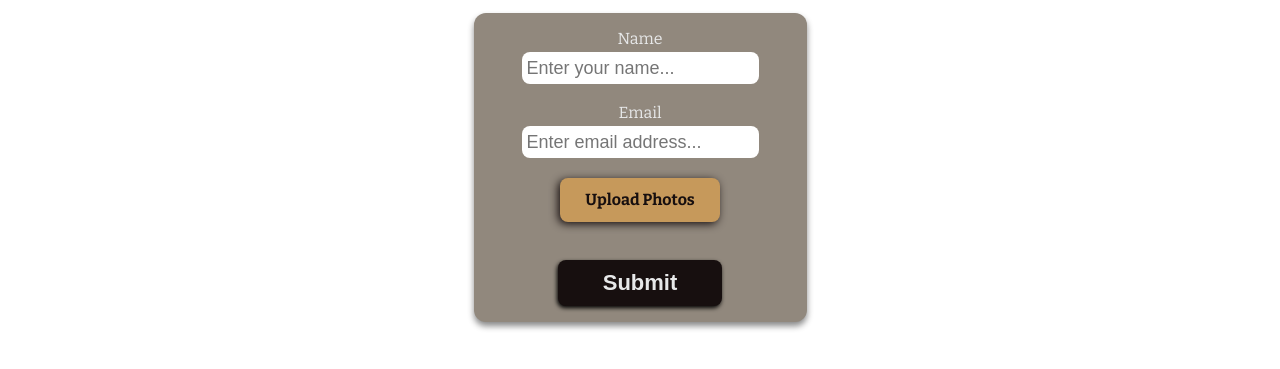
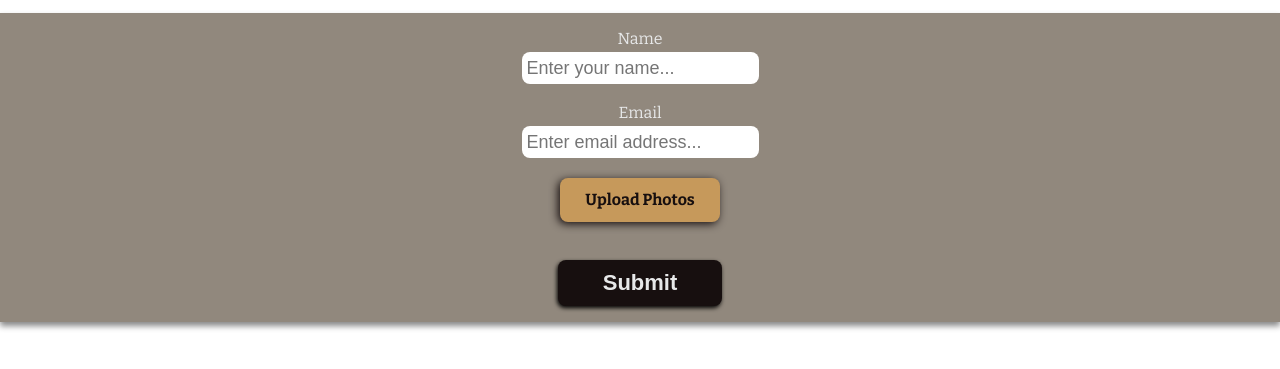
Before and after one commit to lob0scuro/eastwood-legacy, a website: page index.html in a window 1280 px wide. Shown: the part 395-764 px from the top of the page. Drawn offline with nearby package versions, Linux system fonts and the light colour scheme.

Commit message:
styling changes

```diff
--- a/index.js
+++ b/index.js
@@ -5,6 +5,8 @@ const MAX_FILE_SIZE_BYTES = MAX_FILE_SIZE_MB * 1024 * 1024;
 
 const fileUpload = document.getElementById("photo");
 const preview = document.getElementById("preview");
+preview.style.maxHeight = "200px";
+preview.style.overflowY = "auto";
 const loading = document.getElementById("loading-screen");
 const submitButton = document.getElementById("submit-button");
 
--- a/style.css
+++ b/style.css
@@ -56,9 +56,9 @@ form {
   gap: 1.2rem;
   align-items: center;
   padding: 1rem 3rem;
-  border-radius: 12px;
+  /* border-radius: 12px; */
   box-shadow: 0 4px 6px #888;
-  width: fit-content;
+  width: 100%;
   background-color: var(--brown);
   color: var(--white);
 }
```
